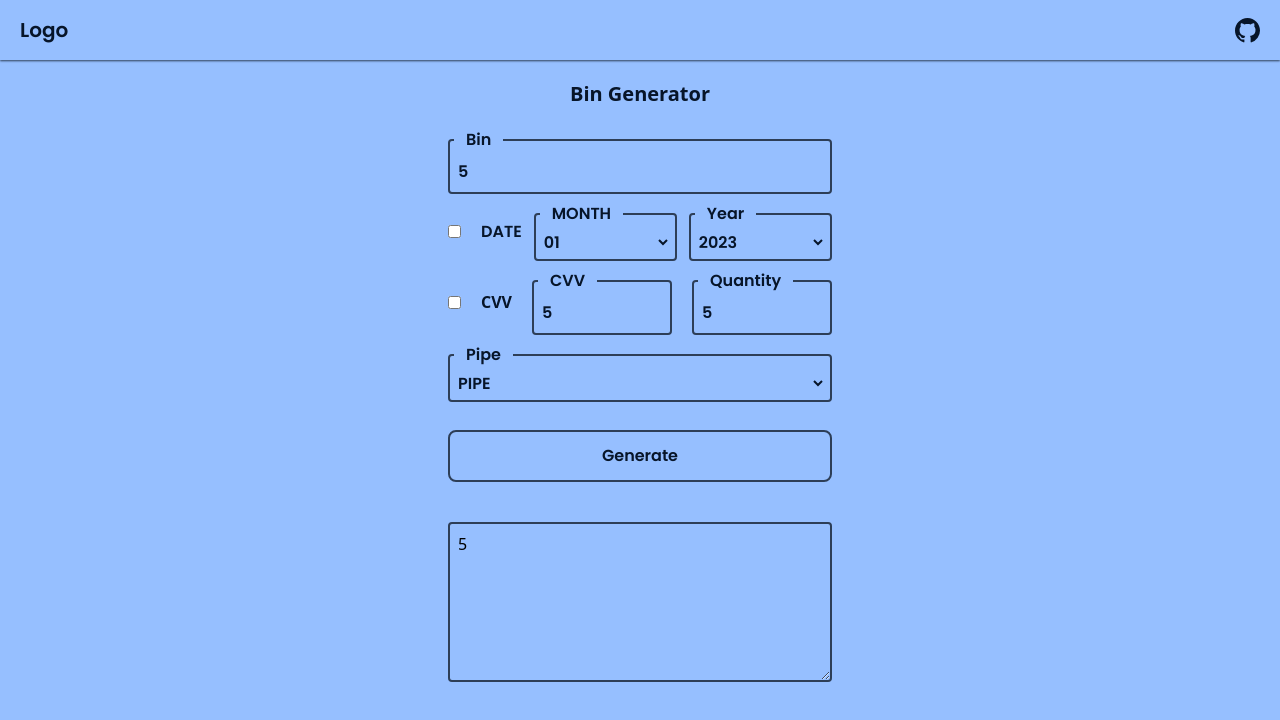
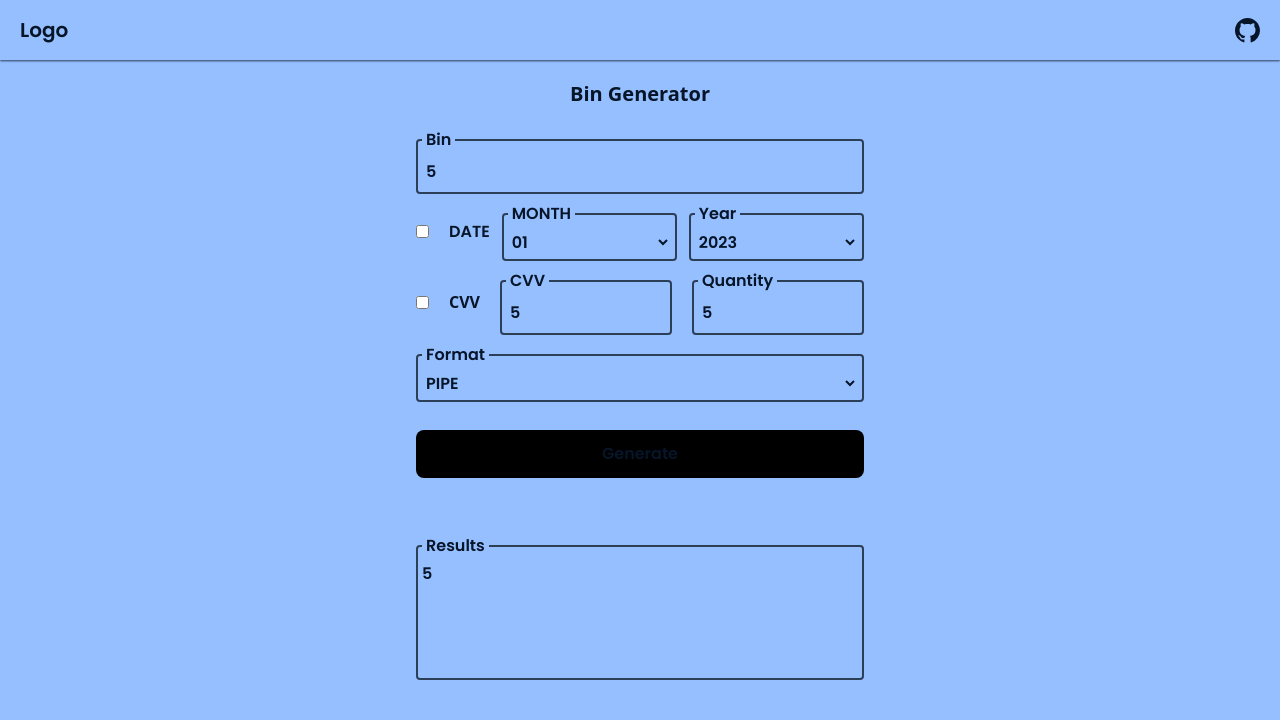
Before and after one commit to Zeddnyx/ZTools, a React (Vite) app: page /bin-generator in a window 1280 px wide. Both pictures are taken after typing "5", "5", "5" into the empty fields and a click on the button "Generate". Shown: the top 720 px of the page. Built offline with nearby package versions, Linux system fonts and the light colour scheme.

Commit message:
fix step by step in bingen

```diff
--- a/src/Pages/BinGen.jsx
+++ b/src/Pages/BinGen.jsx
@@ -9,17 +9,17 @@ export default function CCGEN() {
   const [year, setYear] = useState(
     ['2023','2024','2025','2026','2027','2028','2029','2030','2031']
   )
-  const [date, setDate] = useState(false)
-  const [cvv, setCvv] = useState(false)
+  const [dateStats, setDateStats] = useState(false)
+  const [cvvStats, setCvvStats] = useState(false)
   const [results, setResults] = useState([])
 
   const [form, setForm] = useState({
     bin: 0,
-    date: false,
+    date: dateStats,
     month: month[0],
     year: year[0],
-    cvvCheck: false,
-    cvv,
+    cvvCheck: cvvStats,
+    cvv: 0,
     quantity: 0,
   })
 
@@ -33,30 +33,28 @@ export default function CCGEN() {
   const handleClick = e => {
     e.preventDefault()
 
-    // jadi form.quantity akan memntukan berapa jumlah yg mau di generate
+    // form.quantity akan memntukan berapa jumlah yg mau di generate
     for (let i = 0; i < form.quantity; i++){
-      if(!date && cvv) {
-        setResults(...results, BinValid(form.bin), form.cvv)
-        console.log(results, 'date no, cvv yes')
+      if(!dateStats && cvvStats) {
+          setResults([...results, `${BinValid(form.bin)}|${form.cvv}`])
       }
-      if(date && !cvv) {
-        setResults(...results, [BinValid(form.bin), form.month, form.year])
-        console.log(results, 'date yes, cvv no')
+      if(dateStats && !cvvStats) {
+          setResults([...results, `${BinValid(form.bin)}|${form.month}|${form.year}`])
       }
-      if(!date && !cvv) {
-        setResults(BinValid(form.bin))
-        console.log(results, 'date no, cvv no')
+      if(!dateStats && !cvvStats) {
+          setResults([...results, BinValid(form.bin)])
+      }
+      if(dateStats && cvvStats) {
+          setResults([...results, `${BinValid(form.bin)}|${form.month}|${form.year}|${form.cvv}`])
       }
     }
-
+    console.log(results)
   }
-
 
   return <>
     <section className='section'>
       <h1 className='heading-judul'>Bin Generator</h1>
-      <form>
-      <div className='grid gap-2'>
+      <form className='grid gap-2'>
         <fieldset className='field'>
           <legend className='legend'>Bin</legend>
           <input  className='input' type="number" onChange={handleInput} name="bin" placeholder='454393' />
@@ -64,7 +62,7 @@ export default function CCGEN() {
 
         <div className='flex gap-3 font-pop'>
           <div className='flex gap-5 items-center'>
-            <input onClick={() => setDate(!date)} className='check' type="checkbox" name="date" />
+            <input onClick={() => setDateStats(!dateStats)} className='check' type="checkbox" name="date" />
             <label className='label' htmlFor="date">DATE</label>
           </div>
 
@@ -89,7 +87,7 @@ export default function CCGEN() {
 
         <div className='flex gap-5'>
           <div className='flex gap-5 items-center'>
-            <input onClick={() => setCvv(!cvv)} className='check' type="checkbox" name="cvvCheck" />
+            <input onClick={() => setCvvStats(!cvvStats)} className='check' type="checkbox" name="cvvCheck" />
             <label className='label' htmlFor="cvvCheck">CVV</label>
           </div>
 
@@ -105,7 +103,7 @@ export default function CCGEN() {
         </div>
 
         <fieldset className='field'>
-          <legend className='legend'>Pipe</legend>
+          <legend className='legend'>Format</legend>
           <select onChange={handleInput} className='select' name="type">
             <option value="pipe">PIPE</option>
             <option value="json">JSON</option>
@@ -114,10 +112,16 @@ export default function CCGEN() {
         </fieldset>
 
         <button onClick={handleClick} className='btn' type="submit">Generate</button>
-      </div>
       </form>
 
-      <textarea className='textarea' value={results}></textarea>
+      <fieldset className='field mt-14'>
+        <legend className='legend'>Results</legend>
+        <div className='overflow-scroll h-28'>
+          {results.map(list=> {
+            return <p key={list}>{list}</p>
+          })}
+        </div>
+      </fieldset>
     </section>
   </>
 }
--- a/src/index.css
+++ b/src/index.css
@@ -16,6 +16,13 @@
   @apply text-mainText dark:text-mainTextDark
 }
 
+.section {
+  @apply max-w-md mx-auto my-20
+}
+.heading-judul {
+  @apply font-bold text-xl text-center my-5 text-mainText dark:text-mainTextDark
+}
+
 
 .boxTools {
   @apply border-2 font-pop border-mainBgDark  dark:border-mainBg text-mainText dark:text-mainText p-5 rounded outline-none w-full
@@ -24,7 +31,7 @@
   @apply border-2 p-1 rounded border-mainBgDark dark:border-mainBg w-full font-pop text-mainText dark:text-mainTextDark
 }
 .legend {
-  @apply px-3 text-mainText dark:text-mainTextDark
+  @apply px-1 text-mainText dark:text-mainTextDark
 }
 .input {
   @apply bg-transparent outline-none w-full font-semibold text-mainText dark:text-mainTextDark p-1
@@ -39,16 +46,8 @@
   @apply bg-transparent outline-none w-full text-mainText dark:text-mainTextDark dark:bg-mainBgDark
 }
 .btn {
-  @apply bg-transparent border-2 border-mainBgDark dark:border-mainBg p-3 text-center w-full rounded-lg font-pop text-mainText dark:text-mainTextDark mt-5 outline-none
+  @apply bg-black dark:bg-mainBg p-3 text-center w-full rounded-lg font-pop text-mainText mt-5 outline-none
 }
 .textarea {
-  @apply w-full h-40 border-2 my-10 bg-transparent border-mainBgDark dark:border-mainBg rounded p-2 outline-none font-medium
+  @apply h-40 bg-transparent rounded outline-none font-medium text-mainText dark:text-mainTextDark
 }
-
-
-.section {
-  @apply max-w-sm mx-auto my-20
-}
-.heading-judul {
-  @apply font-bold text-xl text-center my-5 text-mainText dark:text-mainTextDark
-}
```
